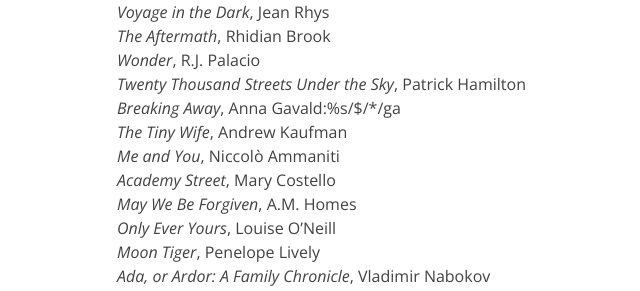
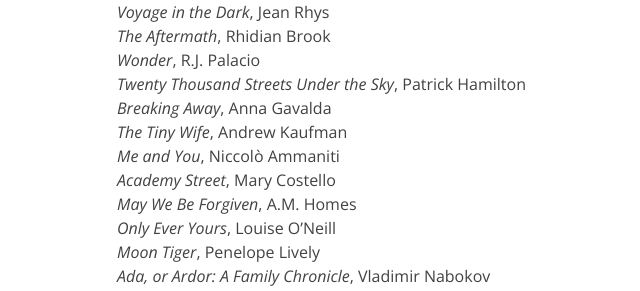
Before and after one commit to irenealgi/readbelow, a Jekyll site: the page built from reading list.md, in a window 1280 px wide and 900 px high, scrolled down 567 px. Shown: the part 163-454 px from the top of the window, without its empty margins (103-743 px from the left). Built offline with Jekyll 4.4.1, drawn with Linux system fonts in a browser that asks for light colours.

Commit message:
Update reading list.md

```diff
--- a/reading list.md
+++ b/reading list.md
@@ -25,7 +25,7 @@ _Voyage in the Dark_, Jean Rhys
 _The Aftermath_, Rhidian Brook
 _Wonder_, R.J. Palacio
 _Twenty Thousand Streets Under the Sky_, Patrick Hamilton
-_Breaking Away_, Anna Gavald:%s/$/*/ga
+_Breaking Away_, Anna Gavalda
 _The Tiny Wife_, Andrew Kaufman
 _Me and You_, Niccolò Ammaniti
 _Academy Street_, Mary Costello
```
